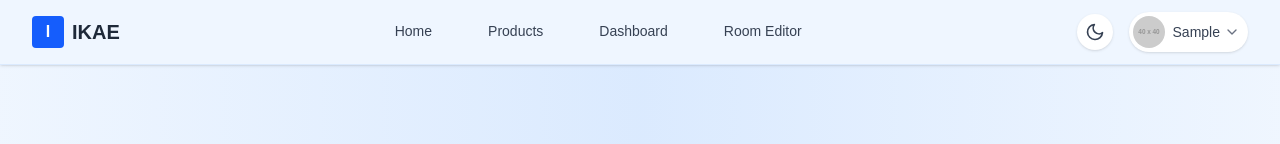
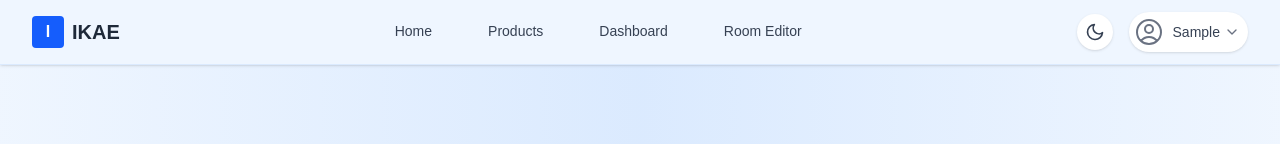
Before and after one commit to CDevmina/HCI-Group-Project, a React (Vite) app in the folder ikae/: page /help in a window 1280 px wide. Shown: the top 144 px of the page. Built offline with nearby package versions, Linux system fonts and the light colour scheme; sample sign-in values are in the browser's storage.

Commit message:
Add avatar error handling and user icon fallback in Navbar component

```diff
--- a/ikae/src/components/UI/Navbar.jsx
+++ b/ikae/src/components/UI/Navbar.jsx
@@ -1,6 +1,7 @@
 import { useState, useEffect } from "react";
 import { Link, useNavigate } from "react-router-dom"; // Added useNavigate
 import { FiSun, FiMoon, FiUser, FiLogOut, FiMenu, FiX, FiChevronDown } from "react-icons/fi"; // Added FiChevronDown
+import { UserCircleIcon } from "@heroicons/react/24/outline"; // Import UserCircleIcon
 import { useAuth } from "../Auth/useAuth"; // Import useAuth
 
 /**
@@ -16,6 +17,7 @@ const Navbar = () => { // Removed user and onLogout props
     localStorage.getItem("darkMode") === "true"
   );
   const [isScrolled, setIsScrolled] = useState(false);
+  const [avatarLoadError, setAvatarLoadError] = useState(false);
 
   // Handle scroll effect
   useEffect(() => {
@@ -33,6 +35,13 @@ const Navbar = () => { // Removed user and onLogout props
       document.documentElement.classList.add("dark");
     }
   }, [isDarkMode]);
+
+  // Reset avatar load error when currentUser changes
+  useEffect(() => {
+    if (currentUser) {
+      setAvatarLoadError(false);
+    }
+  }, [currentUser]);
 
   // Toggle dark mode
   const toggleDarkMode = () => {
@@ -113,11 +122,16 @@ const Navbar = () => { // Removed user and onLogout props
                   onClick={() => setIsUserMenuOpen(!isUserMenuOpen)}
                   className="flex items-center bg-white shadow-sm rounded-full pl-1 pr-2 py-1 text-sm font-medium text-gray-700 hover:bg-gray-50 focus:outline-none"
                 >
+                  {currentUser.avatar && !avatarLoadError ? (
                     <img
                       className="h-8 w-8 rounded-full object-cover mr-2"
-                    src={currentUser.avatar || "https://via.placeholder.com/40"}
+                      src={currentUser.avatar}
                       alt="User avatar"
+                      onError={() => setAvatarLoadError(true)}
                     />
+                  ) : (
+                    <UserCircleIcon className="h-8 w-8 text-gray-500 mr-2" />
+                  )}
                   <span>{currentUser.firstName}</span>
                   <FiChevronDown className="h-4 w-4 ml-1 text-gray-500" />
                 </button>
@@ -213,11 +227,16 @@ const Navbar = () => { // Removed user and onLogout props
           {currentUser ? (
             <div className="pt-4 pb-2 border-t border-gray-200">
               <div className="flex items-center px-3">
+                {currentUser.avatar && !avatarLoadError ? (
                   <img
-                  className="h-10 w-10 rounded-full object-cover border border-gray-200 "
-                  src={currentUser.avatar || "https://via.placeholder.com/40"}
+                    className="h-10 w-10 rounded-full object-cover border border-gray-200"
+                    src={currentUser.avatar}
                     alt="User avatar"
+                    onError={() => setAvatarLoadError(true)}
                   />
+                ) : (
+                  <UserCircleIcon className="h-10 w-10 text-gray-500 rounded-full border border-gray-200" />
+                )}
                 <div className="ml-3">
                   <div className="text-base font-medium text-gray-800 ">
                     {currentUser.firstName} {currentUser.lastName}
```
Lines whose indentation alone changed are shown as unchanged.
